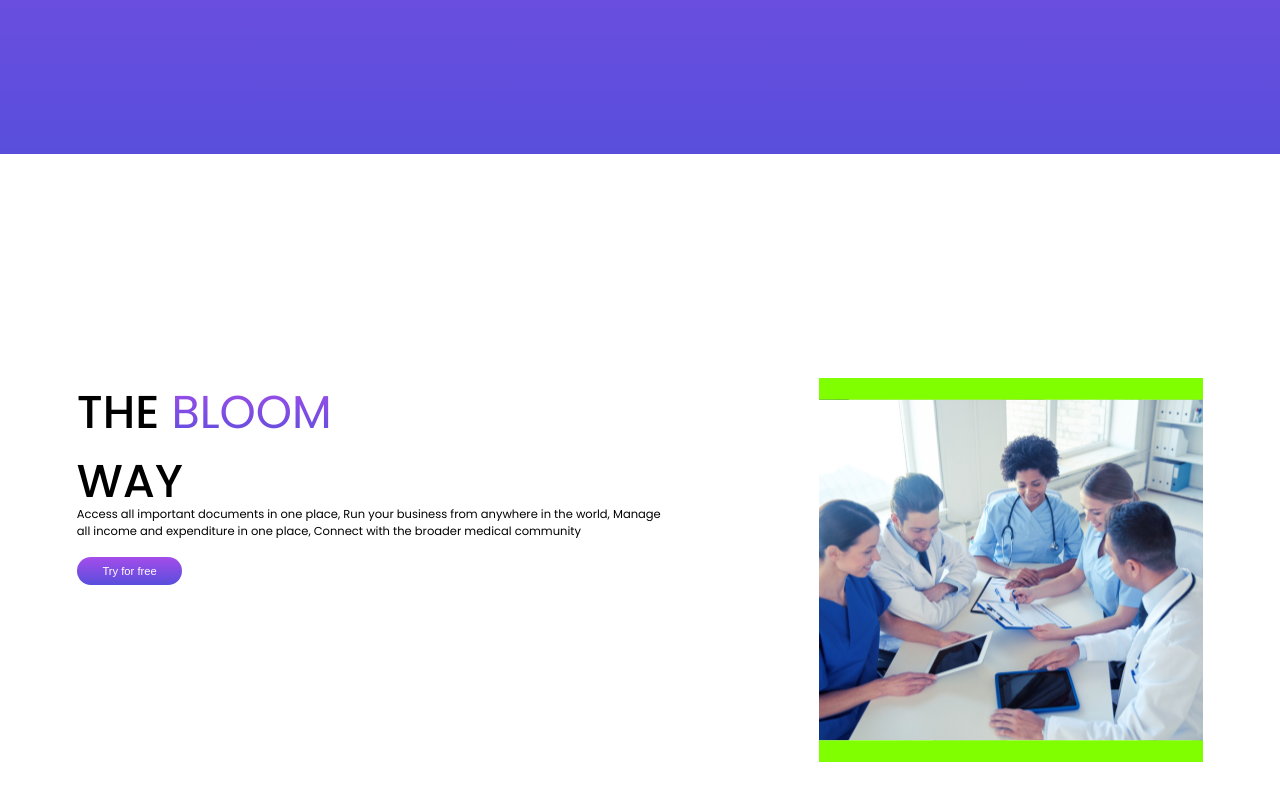
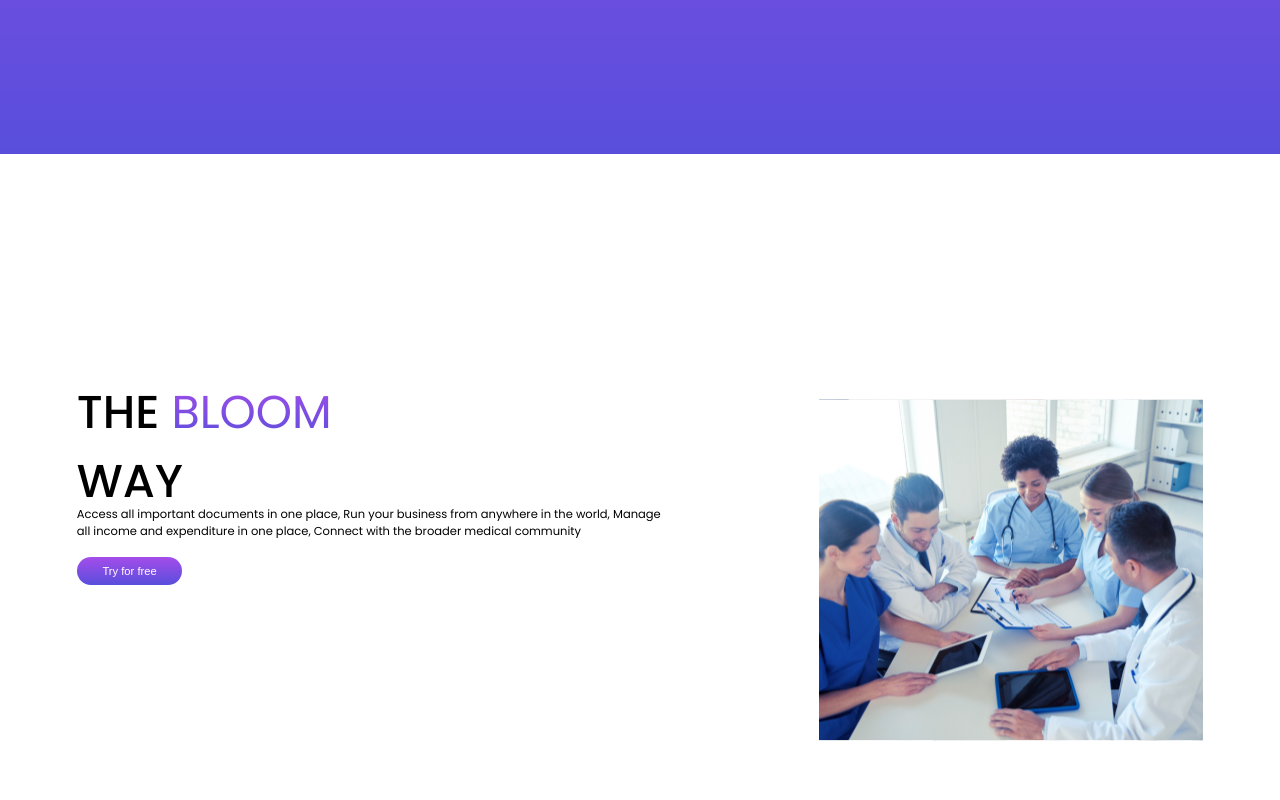
Before and after one commit to Lovethrech/BLOOM-Chel, a Vue app: page / in a window 1280 px wide. Shown: the part 566-1366 px from the top of the page. Built offline with nearby package versions, Linux system fonts and the light colour scheme.

Commit message:
...working on home-about section component.

```diff
--- a/src/components/home/about/HomeAboutImg.vue
+++ b/src/components/home/about/HomeAboutImg.vue
@@ -6,12 +6,8 @@
 
 <style scoped>
 .home-about-img-main-ctn{
-    background-color: red;
     width:30vw;
     height: 30vw;
-}
-.home-about-img-main-ctn img{
-    background-color: chartreuse;
 }
 
 @media screen and (max-width:900px) {
```
